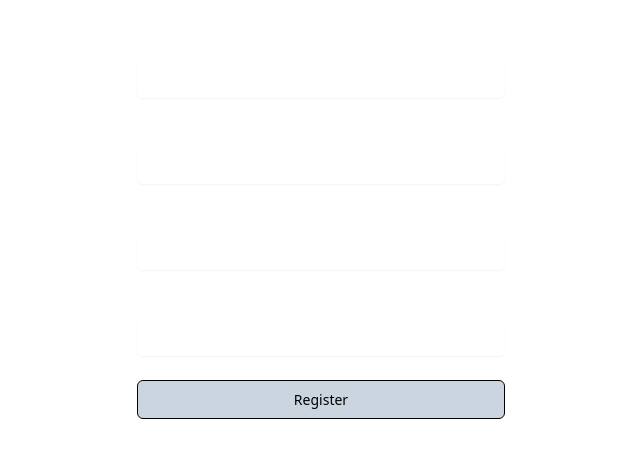
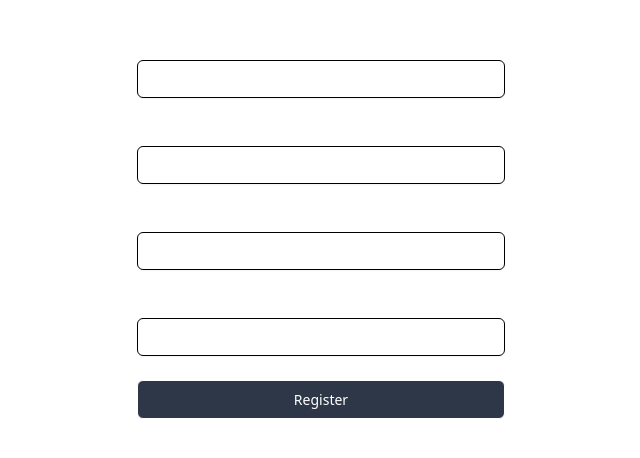
Before and after one commit to zero-to-prod/cms-frontend, a Nuxt app: page /register in a window 1280 px wide. Shown: the part 170-628 px from the top of the page, without its empty margins (319-959 px from the left). Built offline with nearby package versions, Linux system fonts and the light colour scheme.

Commit message:
CSS input color black.

```diff
--- a/assets/css/dark_theme.css
+++ b/assets/css/dark_theme.css
@@ -7,8 +7,8 @@
     --color-text-primary: white;
     --color-text-secondary: black;
     /* Button */
-    --color-button-primary: #CBD5E0;
-    --color-button-primary-hover: #2D3748;
+    --color-button-primary: #2D3748;
+    --color-button-primary-hover: #CBD5E0;
 
     --color-button-secondary: #EDF2F7;
     --color-button-secondary-hover: #2D3748;
@@ -27,5 +27,9 @@ h3 {
     @apply text-lg;
 }
 
+input {
+    color: black;
+}
+
 @tailwind components;
 @tailwind utilities;
--- a/assets/css/theme.css
+++ b/assets/css/theme.css
@@ -20,12 +20,18 @@
 h1 {
     @apply text-2xl;
 }
+
 h2 {
     @apply text-xl;
 }
+
 h3 {
     @apply text-lg;
 }
 
+input {
+    color: black;
+}
+
 @tailwind components;
 @tailwind utilities;
--- a/components/Buttons/SimpleButton.vue
+++ b/components/Buttons/SimpleButton.vue
@@ -13,7 +13,7 @@
       },
       component_class: {
         type: String,
-        default: 'border border-transparent button-custom flex justify-center w-full px-4 py-2 text-sm font-medium rounded-md bg-button-primary text-text-secondary'
+        default: 'border border-transparent button-custom flex justify-center w-full px-4 py-2 text-sm font-medium rounded-md bg-button-primary text-text-primary'
       }
     }
   }
@@ -21,7 +21,7 @@
 <style scoped>
     .button-custom:hover {
         background-color: var(--color-button-primary-hover);
-        color: var(--color-text-primary);
+        color: var(--color-text-secondary);
         border-color: var(--color-button-primary);
     }
 </style>
```
